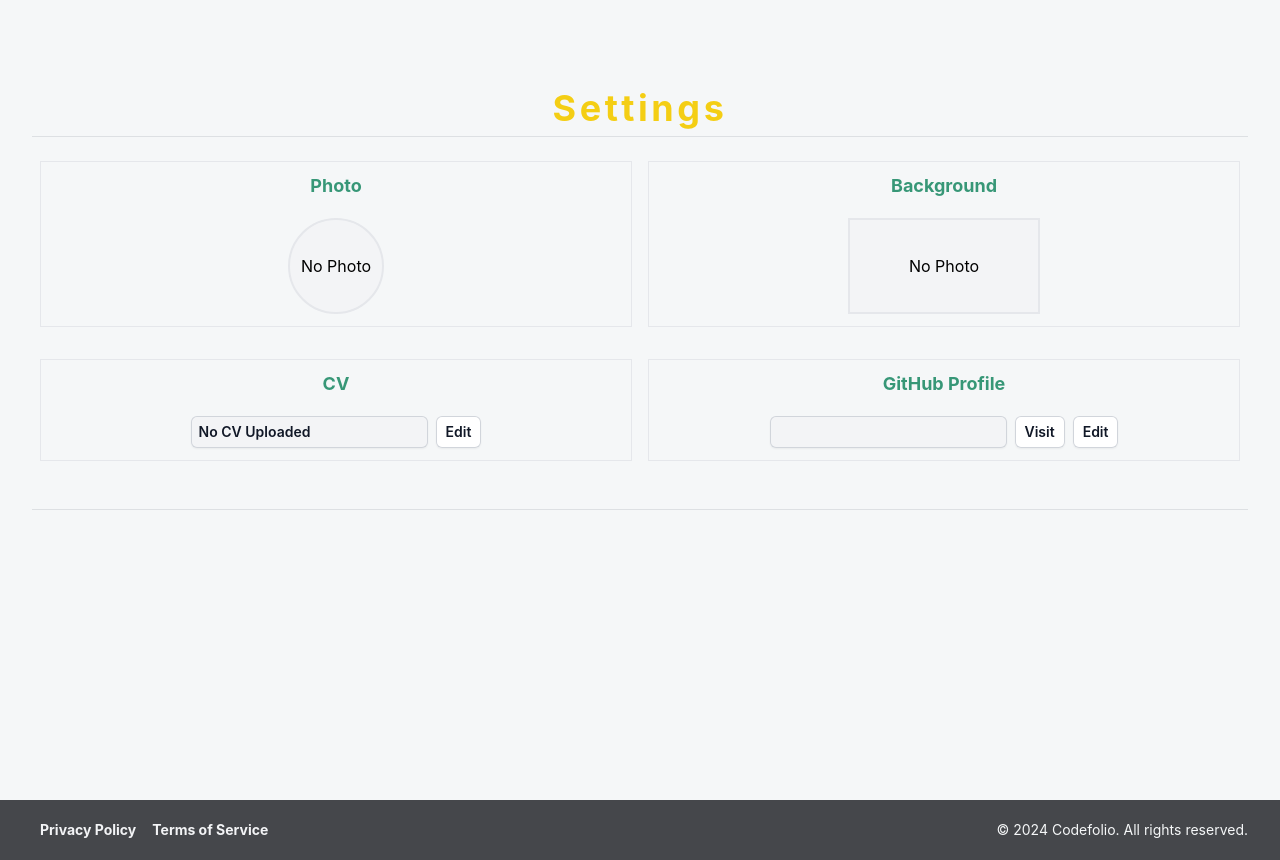
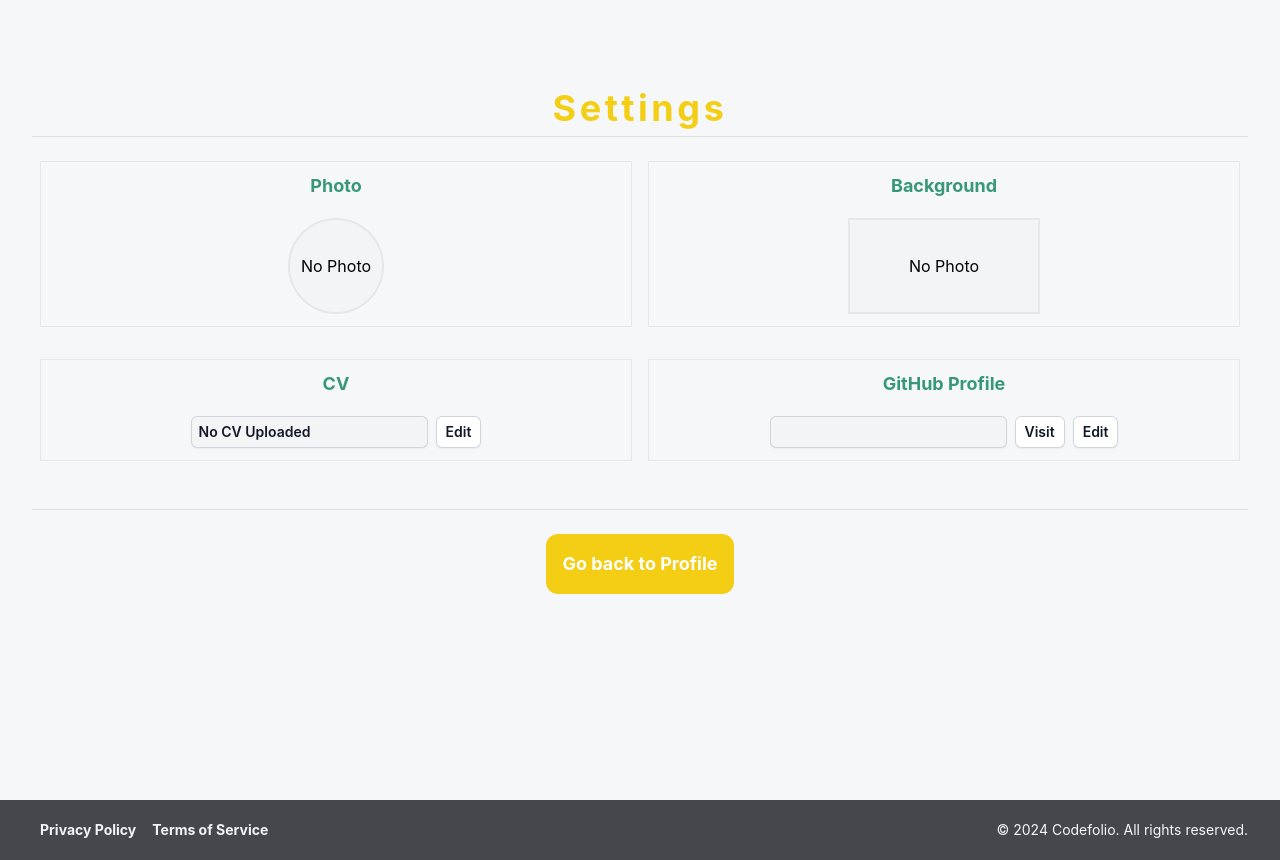
Before and after one commit to BoraKostem/CodefolioFrontend, a React (Create React App) app in the folder frontend/: page /settings in a window 1280 px wide. Built offline with nearby package versions, Linux system fonts and the light colour scheme; no server answers.

Commit message:
settings quit button added

```diff
--- a/frontend/src/pages/Settings/EditForm.jsx
+++ b/frontend/src/pages/Settings/EditForm.jsx
@@ -2,6 +2,7 @@ import React, { useState, useEffect } from 'react';
 import { EditPopup, ChangePasswordPopup, EditNamePopup, EditPhotoPopup, EditCvPopup } from '../../components/Settings';
 import EditGithubPopup from '../../components/Settings/EditGithubPopup';
 import EditBgPhotoPopup from '../../components/Settings/EditBgPhotoPopup';
+import { Link } from "react-router-dom";
 
 import { API_BASE_URL } from '../../utils/config';
 
@@ -56,6 +57,7 @@ const Settings = () => {
     return (
         <div className='w-screen h-screen codefoliobg-white'>
             <div className="max-w-7xl mx-auto px-4 sm:px-6 lg:px-8 py-12">
+
                 <div className="border-b mt-10 border-gray-900/10 pb-12">
                     <h1 className='border-b border-gray-900/10 pb-2 text-4xl text-center font-bold codefolio-yellow tracking-widest mb-6'>Settings</h1>
                     <div className="grid grid-cols-1 gap-y-8 sm:grid-cols-6">
@@ -159,6 +161,12 @@ const Settings = () => {
                             </div>
                         </div>
                     </div>
+
+                </div>
+                <div className="mt-6">
+                    <Link to="/profile" className="codefolio-yellow hover:text-blue-700 text-lg font-semibold">
+                    <button className='codefoliobg-yellow text-white p-4 rounded-xl font-bold'> Go back to Profile </button>
+                        </Link>
                 </div>
             </div>
             {isEditPopupOpen && <EditPopup field={editField} userData={userData} onClose={() => setIsEditPopupOpen(false)} />}
```
